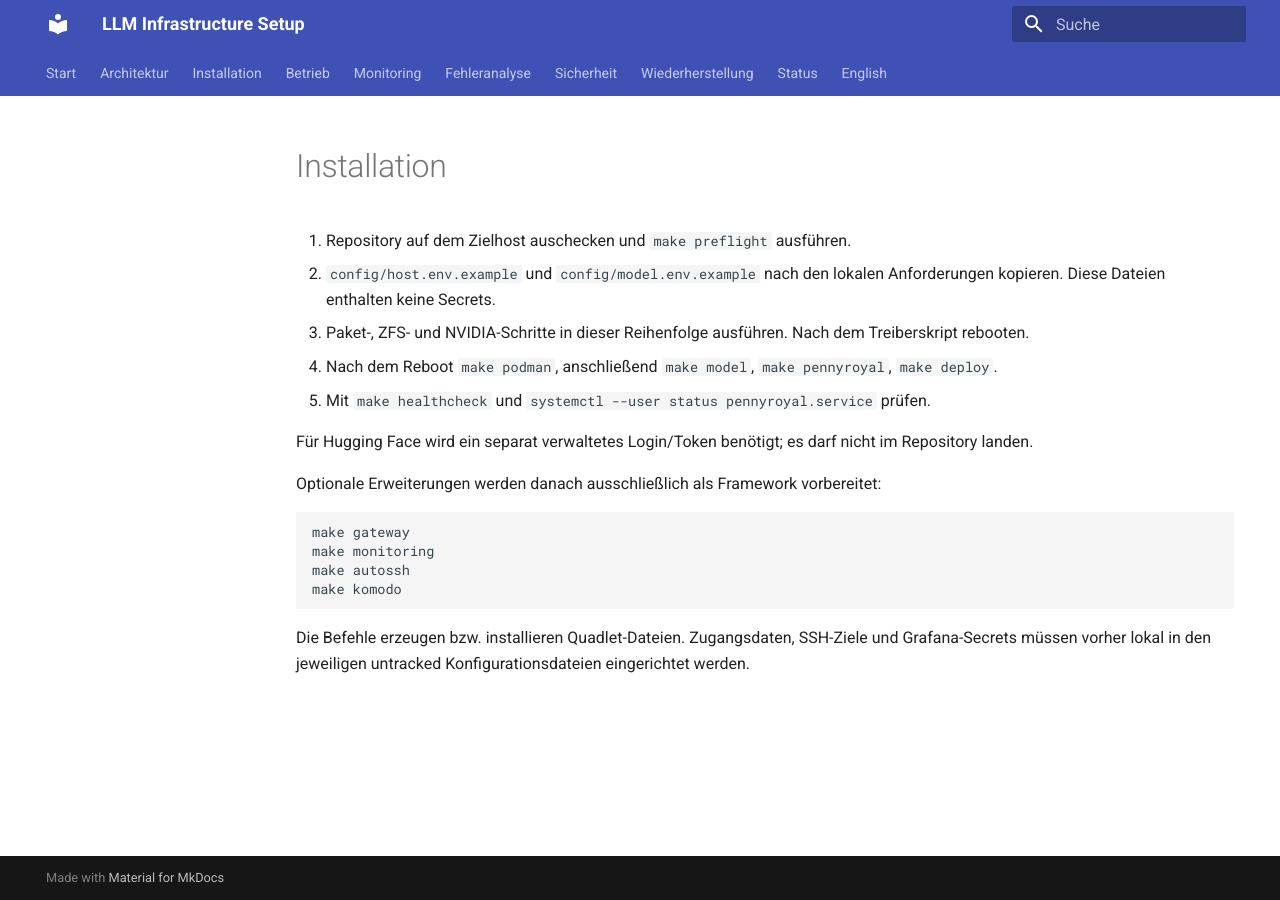
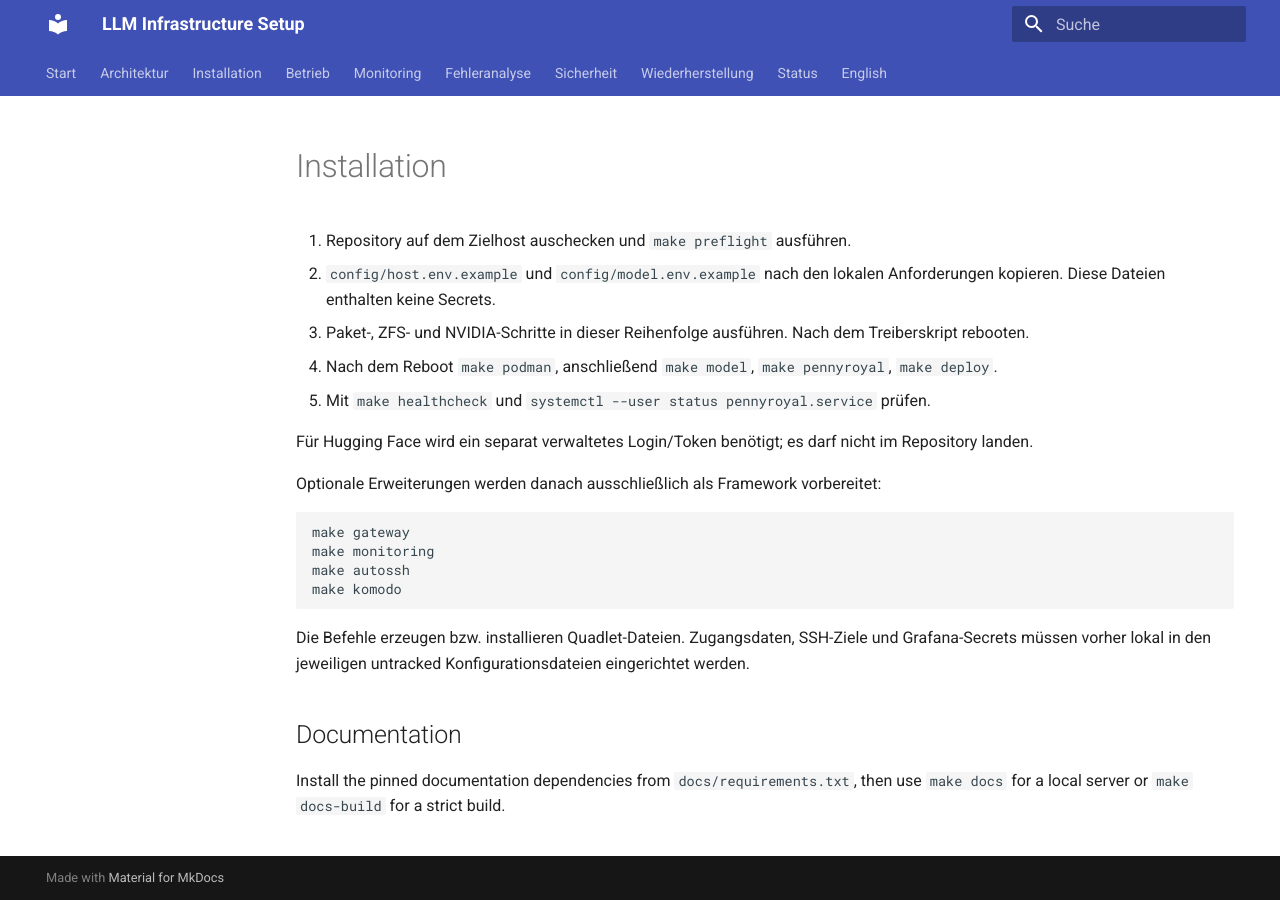
Before and after one commit to thomasdenk79-cyber/llm-infra-setup, an MkDocs documentation site: the page built from docs/INSTALL.md, in a window 1280 px wide. Built offline with MkDocs 1.6.1 and Material for MkDocs 9.7.7, drawn with Linux system fonts in a browser that asks for light colours.

````diff
--- a/docs/INSTALL.md
+++ b/docs/INSTALL.md
@@ -18,3 +18,7 @@ make komodo
 ```
 
 Die Befehle erzeugen bzw. installieren Quadlet-Dateien. Zugangsdaten, SSH-Ziele und Grafana-Secrets müssen vorher lokal in den jeweiligen untracked Konfigurationsdateien eingerichtet werden.
+
+## Documentation
+
+Install the pinned documentation dependencies from `docs/requirements.txt`, then use `make docs` for a local server or `make docs-build` for a strict build.
````
Also changed, not shown: .pre-commit-config.yaml (added, +16 -0 lines), 1 other file.
